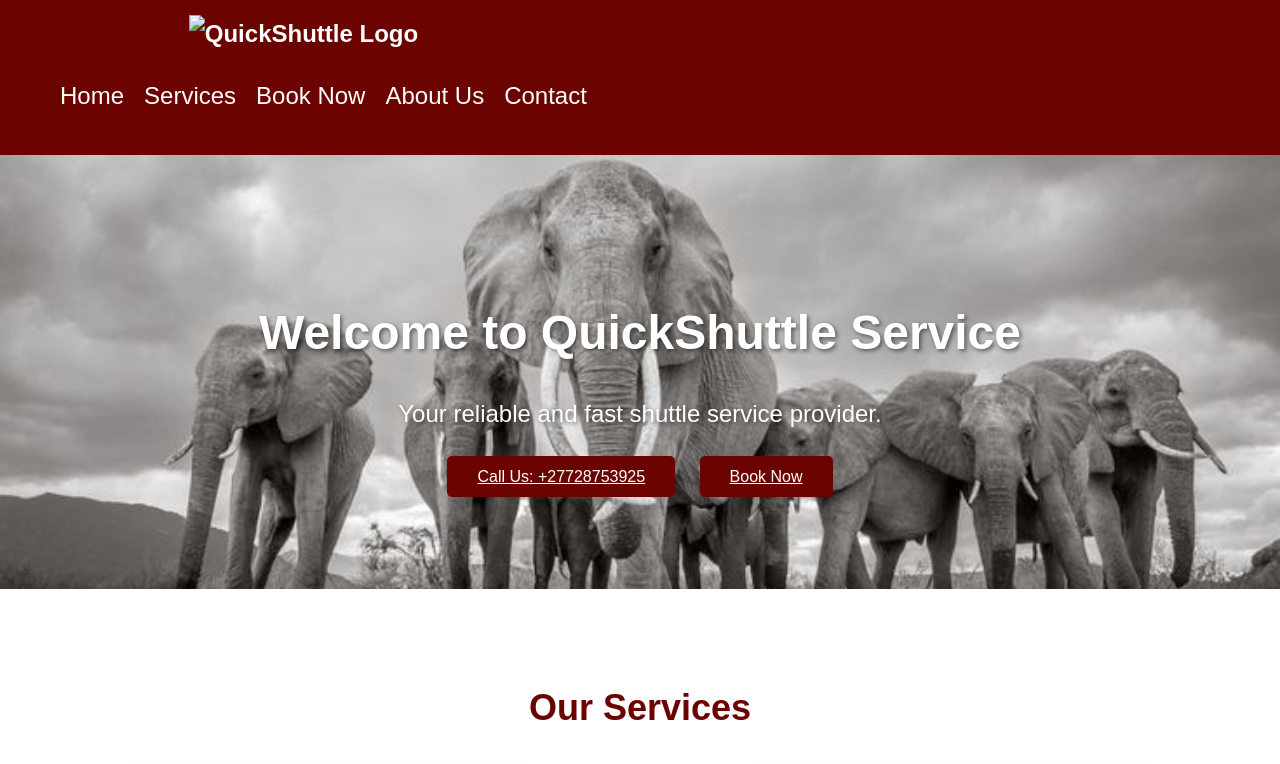
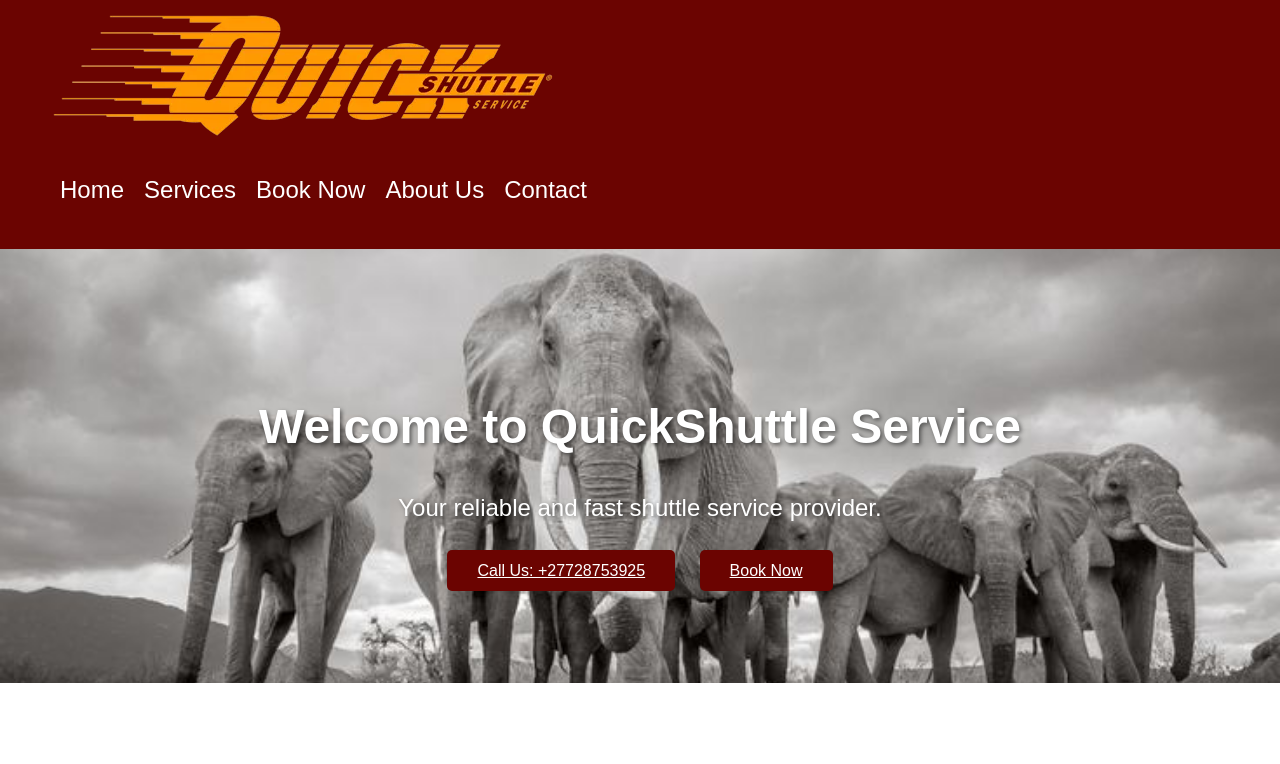
Before and after one commit to SiyabongaMofokeng/quick, a plain HTML site: page index.html in a window 1280 px wide. Shown: the top 764 px of the page. Drawn offline with nearby package versions, Linux system fonts and the light colour scheme; files whose address does not match are found by name.

Commit message:
Update index.html

```diff
--- a/index.html
+++ b/index.html
@@ -17,7 +17,7 @@
   <header>
     <nav>
         <div class="logo">
-            <img src="images/quickshuttle-logo.webp" alt="QuickShuttle Logo" class="logo-img">
+            <img src="quickshuttle-logo.webp" alt="QuickShuttle Logo" class="logo-img">
       <div class="hamburger" id="hamburger">
         <div class="line"></div>
         <div class="line"></div>
```
